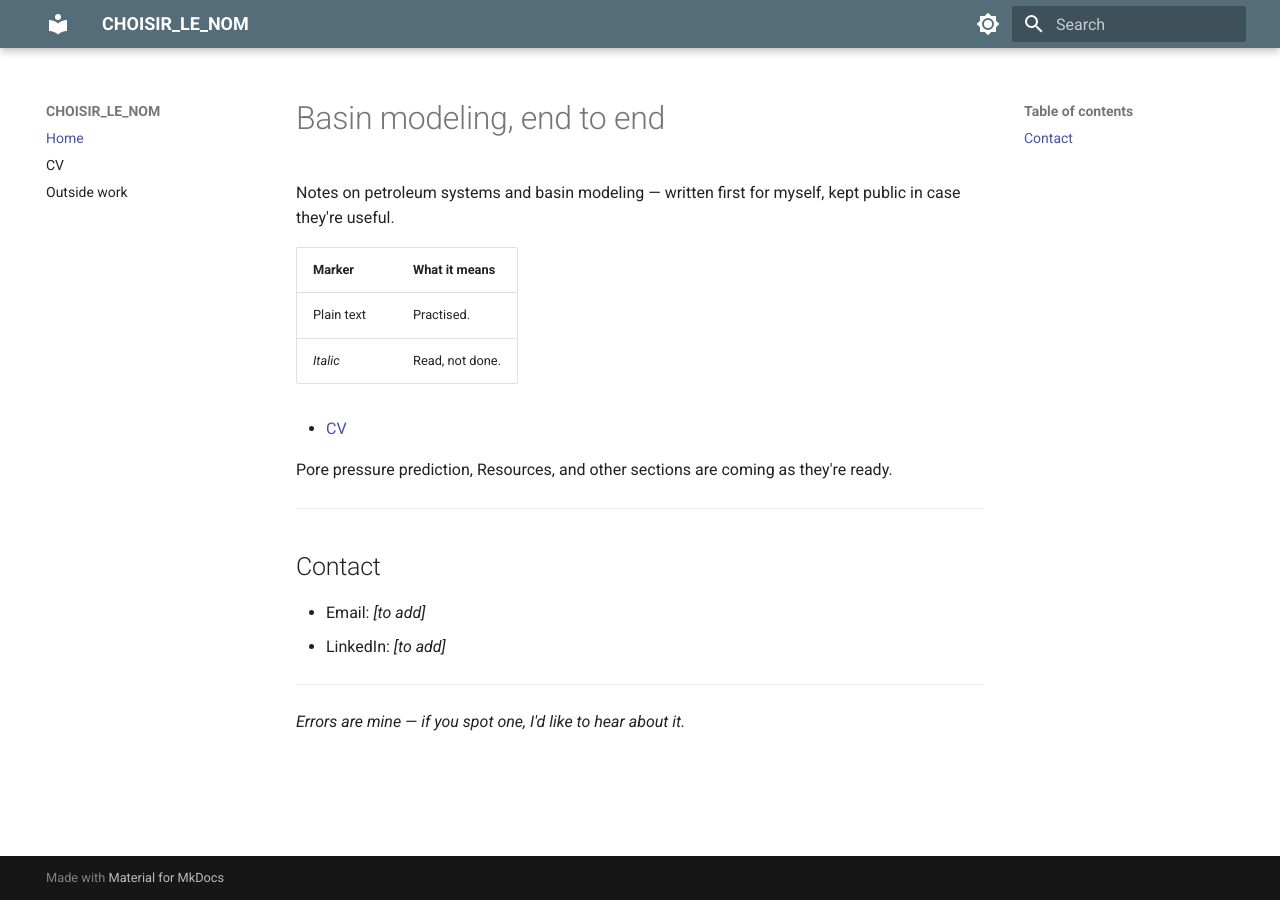
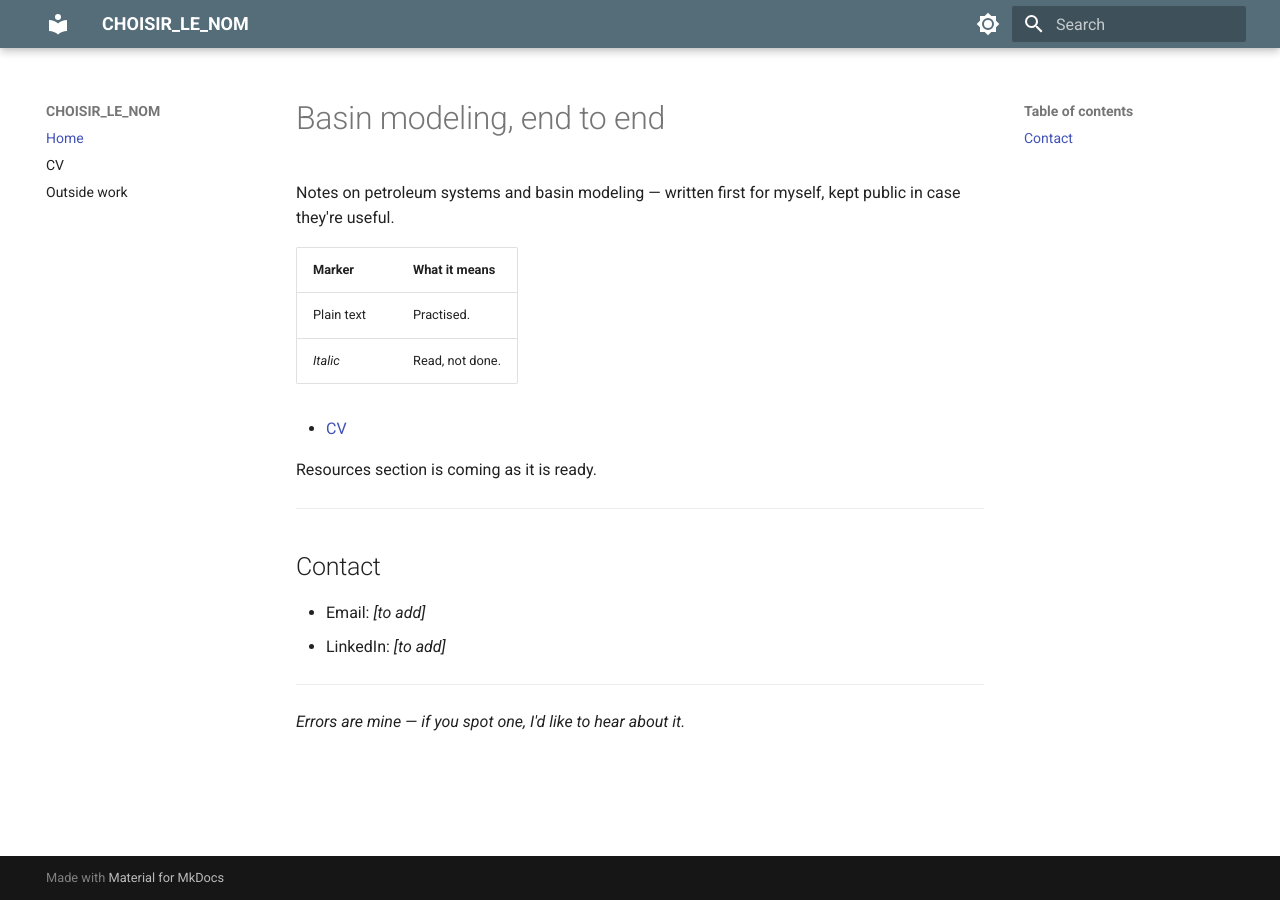
Before and after one commit to RomainGiboreau/My_Website, an MkDocs documentation site: the page built from docs/index.md, in a window 1280 px wide. Built offline with MkDocs 1.6.1 and Material for MkDocs 9.7.7, drawn with Linux system fonts in a browser that asks for light colours.

Commit message:
Update index.md

```diff
--- a/docs/index.md
+++ b/docs/index.md
@@ -9,7 +9,7 @@ Notes on petroleum systems and basin modeling — written first for myself, kept
 
 - [CV](cv.md)
 
-Pore pressure prediction, Resources, and other sections are coming as they're ready.
+Resources section is coming as it is ready.
 
 ---
 
```
